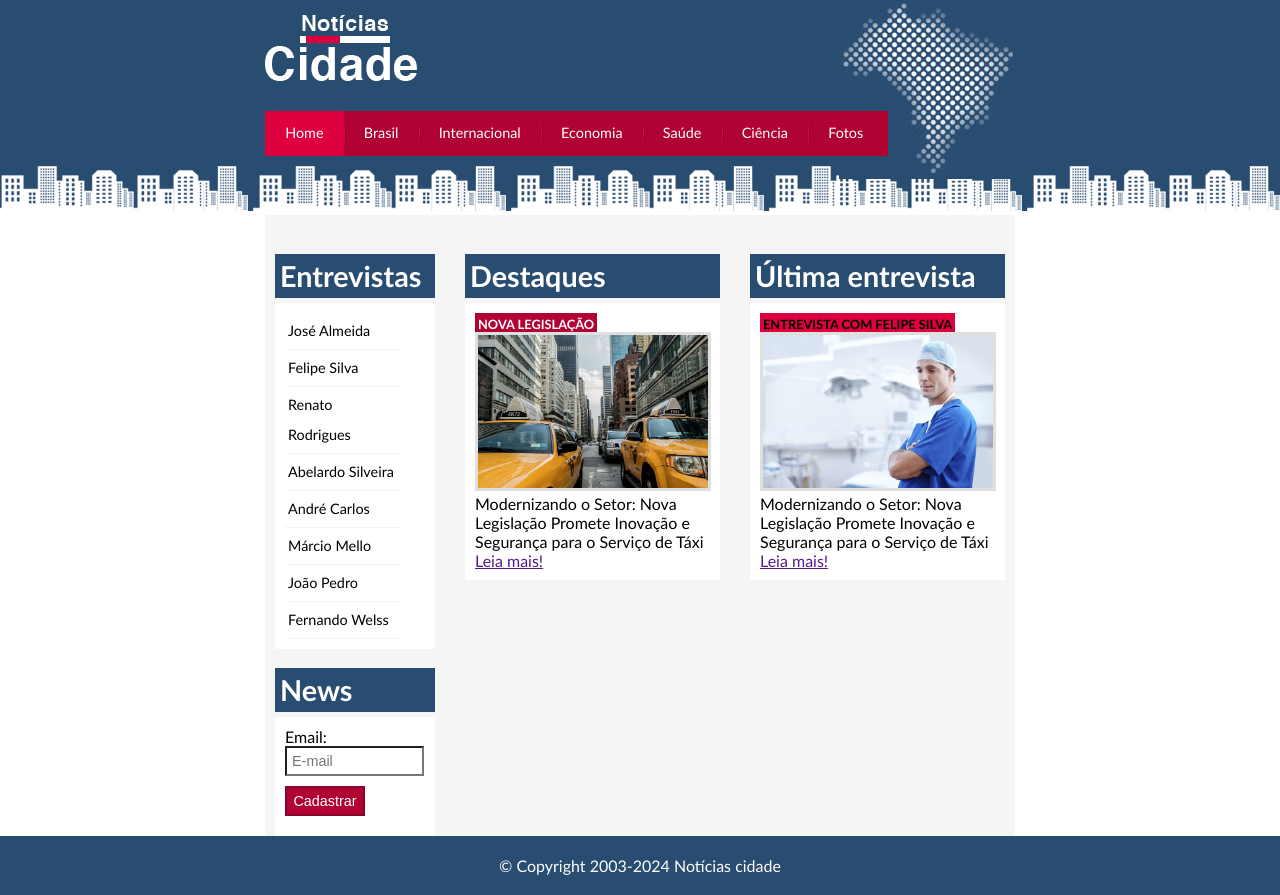
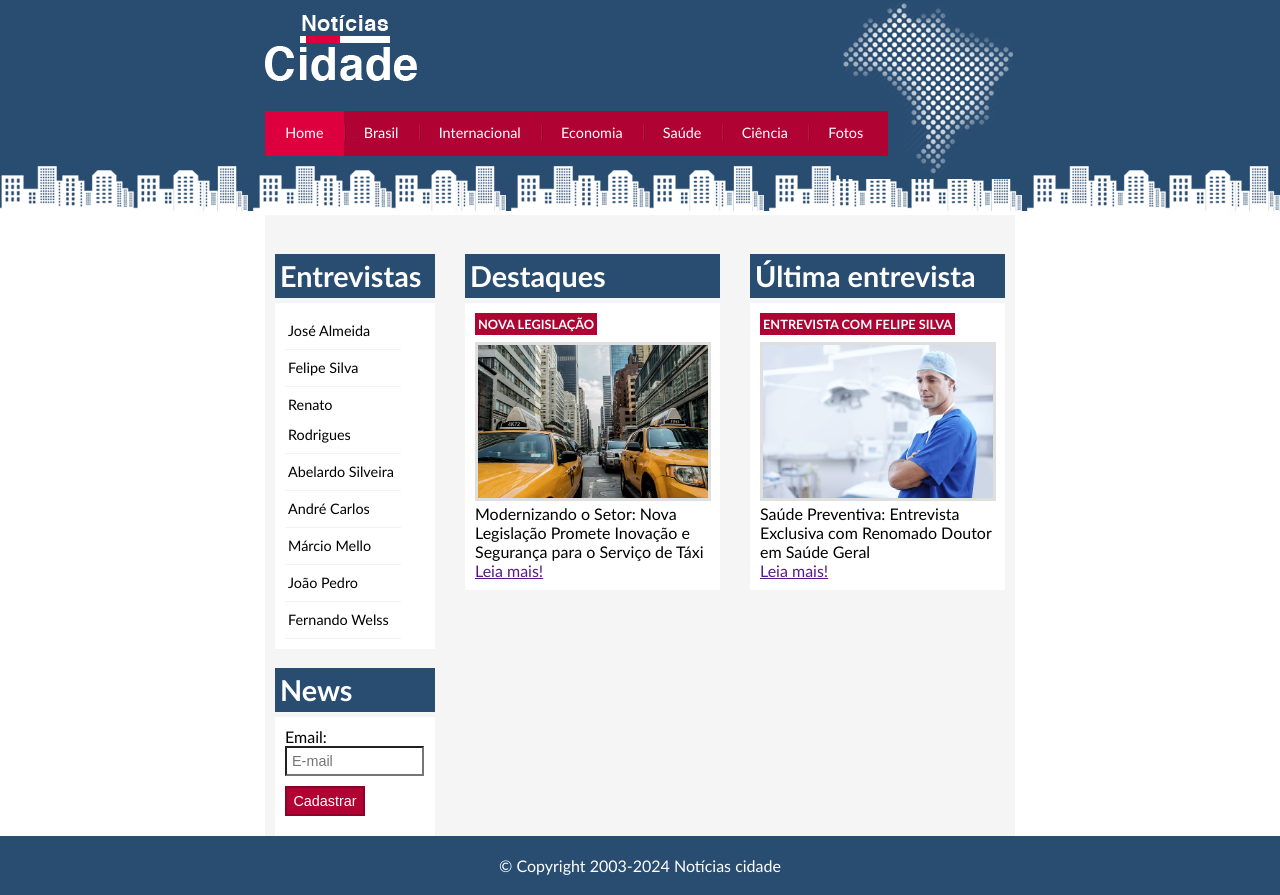
Before and after one commit to Vitorialuz229/Projeto-Site-Noticias, a plain HTML site: page index.html in a window 1280 px wide. Drawn offline with Linux system fonts and the light colour scheme.

Commit message:
💄 feat: Estilização CSS da Área de conteúdos

```diff
--- a/index.html
+++ b/index.html
@@ -94,9 +94,9 @@
             <h2>Destaques</h2>
             <article class="caixa-conteudo">
                <h3 class="destaque">NOVA LEGISLAÇÃO</h3>
-                  <img src="img/taxi.jpg" class="imagem-principal">
-                     <p>Modernizando o Setor: Nova Legislação Promete Inovação e Segurança para o Serviço de Táxi</p>
-                        <a href="">Leia mais!</a>
+               <img src="img/taxi.jpg" class="imagem-principal">
+               <p>Modernizando o Setor: Nova Legislação Promete Inovação e Segurança para o Serviço de Táxi</p>
+               <a href="">Leia mais!</a>
             </article>
          </meading>
       </section>
@@ -106,9 +106,9 @@
             <h2>Última entrevista</h2>
             <article class="caixa-conteudo">
                <h3 class="entrevista">Entrevista com felipe Silva</h3>
-                  <img src="img/doutor.jpg" class="imagem-principal">
-                     <p>Modernizando o Setor: Nova Legislação Promete Inovação e Segurança para o Serviço de Táxi</p>
-                        <a href="">Leia mais!</a>
+               <img src="img/doutor.jpg" class="imagem-principal">
+               <p>Saúde Preventiva: Entrevista Exclusiva com Renomado Doutor em Saúde Geral</p>
+               <a href="">Leia mais!</a>
             </article>
          </meading>
       </aside>
--- a/styles.css
+++ b/styles.css
@@ -175,6 +175,7 @@ input.submit {
 
 img.imagem-principal {
   width: 98%;
+  margin-top: 10px;
   border: 3px solid #dfdfdf;
 }
 
@@ -186,13 +187,9 @@ h3 {
   padding: 3px;
 }
 
-.destaque {
+.destaque, .entrevista {
   background: #b10333;
   color: #fff;
-}
-
-.entrevista {
-  background: #de003e;
 }
 
 /*Rodape*/
```
